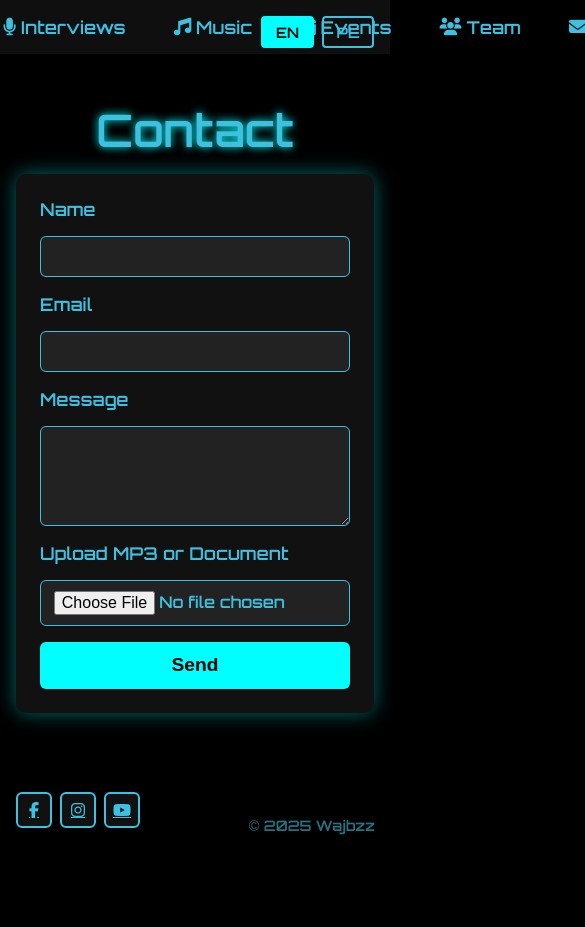
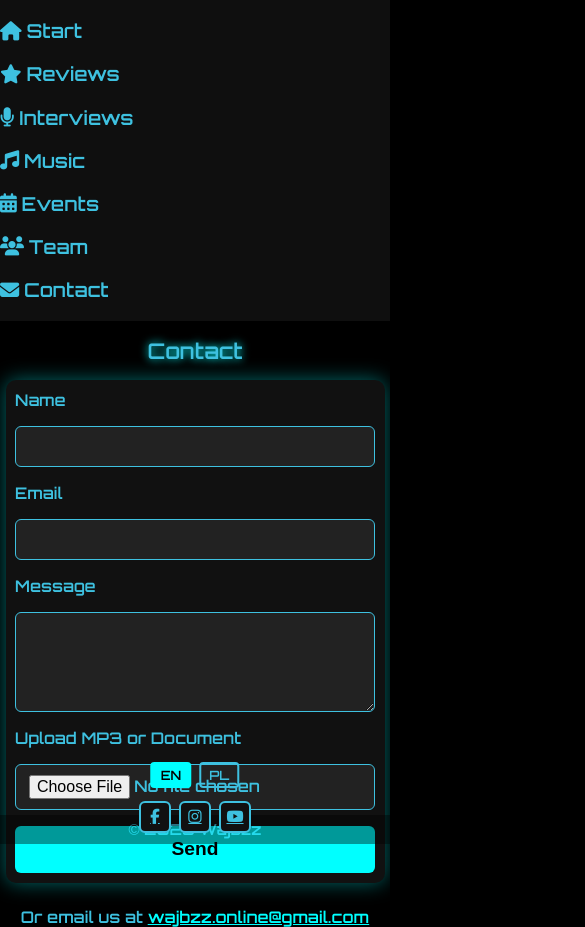
Before and after one commit to Hultgka/Wajbzz, a plain HTML site: page contact.html in a window 390 px wide. Shown: the top 927 px of the page, 585 px wide, since content can reach past the window. Before the commit the page ends 844 px from the top, so only its background shows below. Drawn offline with Linux system fonts and the light colour scheme.

Commit message:
Update contact.html

```diff
--- a/contact.html
+++ b/contact.html
@@ -9,7 +9,7 @@
   <style>
     * { margin:0; padding:0; box-sizing:border-box; }
     body, html { height:100%; background:#000; color:#3ec1e0; font-family:'Orbitron',sans-serif; }
-    nav { background:#0f0f0f; display:flex; justify-content:center; padding:1rem 0; position:sticky; top:0; z-index:10; }
+    nav { background:#0f0f0f; display:flex; justify-content:center; padding:1rem 0; position:sticky; top:0; z-index:10; flex-wrap:wrap; gap:2rem; }
     nav a { color:#3ec1e0; text-decoration:none; margin:0 1.5rem; font-size:1.1rem; transition:color .3s; display:flex; align-items:center; gap:.3rem; }
     nav a:hover { color:#00ffff; }
     .social-buttons { position:fixed; bottom:1rem; left:1rem; display:flex; gap:.5rem; z-index:10000; }
@@ -27,7 +27,78 @@
     input[type=file] { color:#3ec1e0; }
     button[type=submit] { background:#00ffff; border:none; color:#000; font-weight:700; font-size:1.2rem; padding:.8rem 0; border-radius:6px; cursor:pointer; transition:background .3s; }
     button[type=submit]:hover { background:#3ec1e0; }
+    .email-contact { text-align:center; margin-top:1.5rem; }
+    .email-contact a { color:#00ffff; word-break:break-all; }
     footer { position:fixed; bottom:10px; right:15px; font-size:.9rem; opacity:.6; }
+    /* === MOBILE FRIENDLY ADDITIONS === */
+    @media (max-width: 700px) {
+      nav {
+        flex-direction: column;
+        gap: 0.4rem;
+        padding: 0.8rem 0;
+      }
+      nav a {
+        margin: 0.4rem 0;
+        font-size: 1.2rem;
+      }
+      main {
+        margin: 1.5rem auto 4.5rem;
+        padding: 0 .2rem;
+        max-width: 98vw;
+      }
+      h1 {
+        font-size: 2rem;
+      }
+      form {
+        padding: 1rem;
+        font-size: 1rem;
+      }
+      label {
+        font-size: 1rem;
+      }
+      .social-buttons {
+        left: 50%;
+        bottom: 0.7rem;
+        transform: translateX(-50%);
+      }
+      .lang-buttons {
+        top: auto;
+        bottom: 3.5rem;
+        right: 50%;
+        transform: translateX(50%);
+        flex-direction: row;
+      }
+      footer {
+        right: 0;
+        left: 0;
+        bottom: 0;
+        text-align: center;
+        font-size: 0.95rem;
+        background: #000a;
+        padding: 0.3rem 0;
+      }
+    }
+    @media (max-width: 420px) {
+      h1 {
+        font-size: 1.35rem;
+      }
+      main {
+        margin: 1rem auto 3.5rem;
+        padding: 0 .1rem;
+      }
+      form {
+        padding: 0.6rem;
+      }
+      .social-buttons a {
+        width: 32px;
+        height: 32px;
+        font-size: 0.95rem;
+      }
+      .lang-buttons button {
+        font-size: 0.8rem;
+        padding: 0.2rem 0.5rem;
+      }
+    }
   </style>
 </head>
 <body>
@@ -43,7 +114,7 @@
 
   <main>
     <h1 data-key="page_title">Contact</h1>
-    <form action="https://formspree.io/f/mayvlzqz" method="POST" enctype="multipart/form-data">
+    <form action="sendmail.php" method="POST" enctype="multipart/form-data">
       <label for="name" data-key="label_name">Name</label>
       <input type="text" id="name" name="name" required>
 
@@ -58,6 +129,9 @@
 
       <button type="submit" data-key="button_submit">Send</button>
     </form>
+    <div class="email-contact">
+      Or email us at <a href="mailto:wajbzz.online@gmail.com">wajbzz.online@gmail.com</a>
+    </div>
   </main>
 
   <div class="social-buttons">
```
